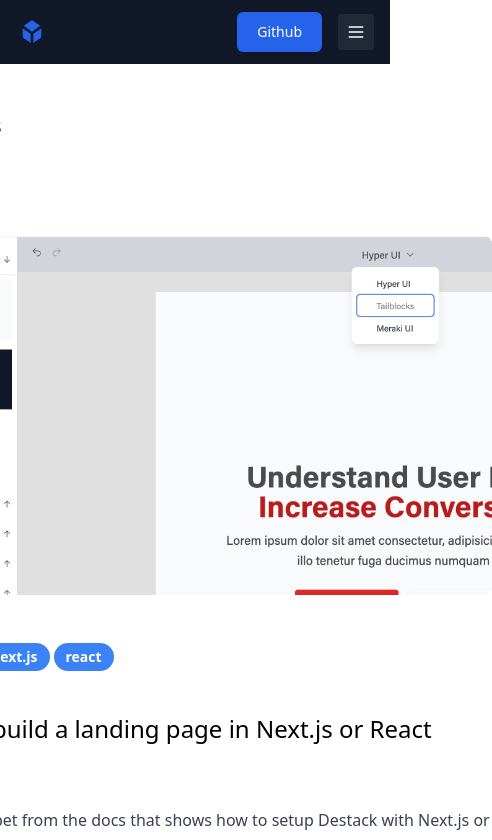
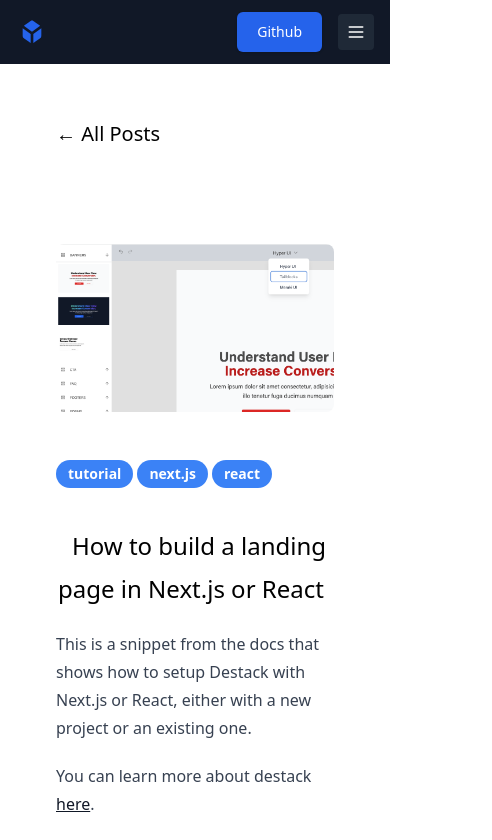
Before and after one commit to LiveDuo/destack-landing, a Next.js app: page /blog/destack-react-nextjs-tutorial in a window 390 px wide. Shown: the top 840 px of the page, 492 px wide, since content can reach past the window. Built offline with nearby package versions, Linux system fonts and the light colour scheme.

Commit message:
fixed mobile

```diff
--- a/pages/blog/[slug].js
+++ b/pages/blog/[slug].js
@@ -37,9 +37,8 @@
 	return (
 		<>
 			<SocialHead title={`${c.data.title} | Destack`} description={c.data.description} image={c.data.image}/>
-			<div className={`flex justify-center ${!isMobile ? "p-12" : "p-6"}`}>
-				<div className={`max-w-5xl`}>
-					<div>
+			<div className={`flex flex-col justify-center items-center p-2`}>
+				<div className="max-w-full lg:max-w-5xl p-12">
 					<div className="mb-24 flex items-center">
 						<Link href="/blog">
 							<h3 className={!isMobile ? "text-xl m-0 hover:opacity-50" : "text-md m-0 hover:opacity-50"}>
@@ -50,9 +49,7 @@
 							</h3>
 						</Link>
 					</div>
-					</div>
-					<div className="relative mb-12">
-						<NextImage className="rounded-lg mb-12" src={`/posts/${slug}${c.data.image}`} objectFit="cover" height={600} width={720} alt={c.data.description}/>
+					<NextImage className="rounded-lg mb-12" src={`/posts/${slug}${c.data.image}`} objectFit="cover" height={800} width={720} alt={c.data.description}/>
 					<div className="flex justify-start mb-8">
 						<div className="flex flex-row justify-start items-center">
 							{c.data.tags.map((tag, i) =>
@@ -63,12 +60,10 @@
 						</div>
 					</div>
 					<div className="flex justify-start">
-							<h1 className="mt-1 text-center max-w-full text-2xl mb-2">
+						<h1 className="mt-1 text-center text-2xl mb-2">
 							<span style={{backgroundColor: 'white', padding: '8px', lineHeight: 1.8}}>{c.data.title}</span>
 						</h1>
 					</div>
-					</div>
-					<div className="max-w-2xl">
 					<div className="flex flex-1 flex-col justify-center mt-3 sm:mt-0 mb-12">
 						<div className="markdown-body prose">
 							<ReactMarkdown components={renderers}>{c.content}</ReactMarkdown>
@@ -91,7 +86,6 @@
 					</div>
 				</div>
 			</div>
-			</div>
 		</>
 
 	)
```
Lines whose indentation alone changed are shown as unchanged.
